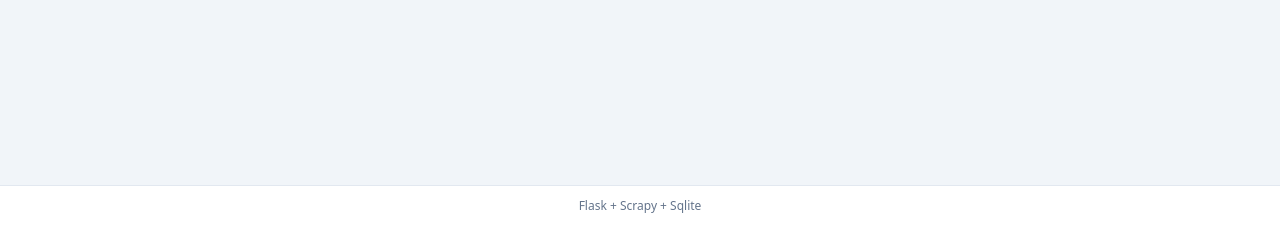
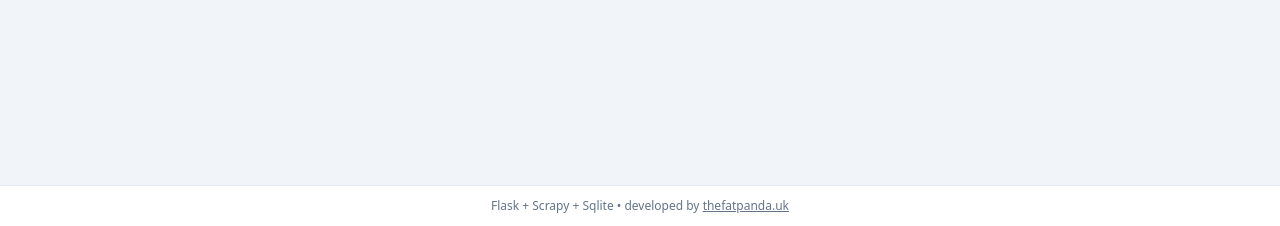
Before and after one commit to TheFatPanda-Dev/price-tracker, a Flask app: page /register in a window 1280 px wide. Shown: the part 574-800 px from the top of the page. Run offline with Flask 3, Linux system fonts and the light colour scheme.

Commit message:
Add footer attribution link to thefatpanda.uk

```diff
--- a/static/output.css
+++ b/static/output.css
@@ -1022,6 +1022,10 @@ video {
   color: rgb(255 255 255 / var(--tw-text-opacity, 1));
 }
 
+.underline {
+  text-decoration-line: underline;
+}
+
 .opacity-0 {
   opacity: 0;
 }
--- a/templates/base.html
+++ b/templates/base.html
@@ -44,7 +44,7 @@
 
   <footer class="mt-auto bg-white border-t border-slate-200">
     <div class="max-w-6xl mx-auto px-4 py-3 text-xs text-slate-500 text-center">
-      Flask + Scrapy + {{ db_backend|capitalize }}
+      Flask + Scrapy + {{ db_backend|capitalize }} • developed by <a href="https://thefatpanda.uk" target="_blank" rel="noopener noreferrer" class="underline hover:text-slate-700">thefatpanda.uk</a>
     </div>
   </footer>
 
```
